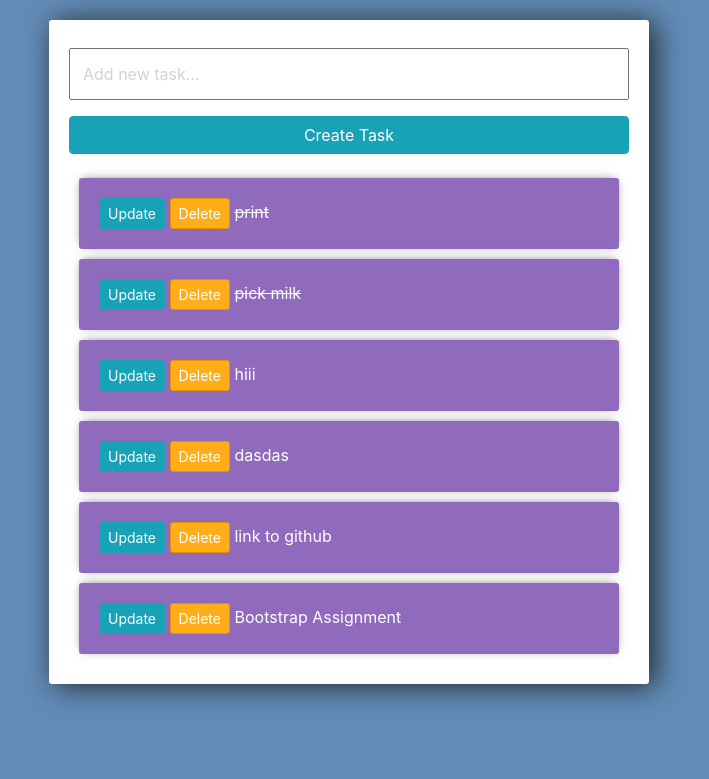
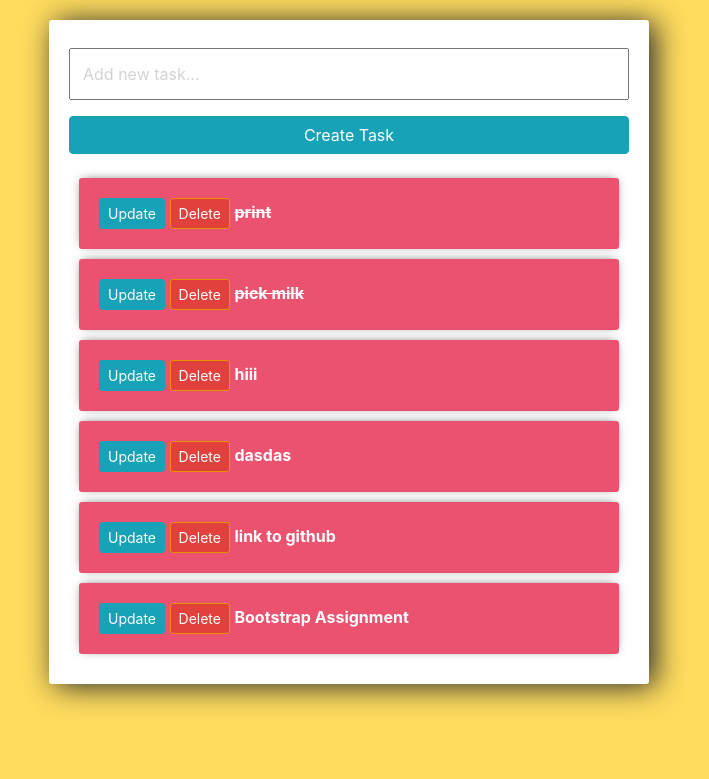
Before and after one commit to abhishekkumar08/toDo-python-django, a Django app: page / in a window 1280 px wide. Shown: the top 779 px of the page, without its empty margins (291-1000 px from the left). Run offline with Django 3.2, Linux system fonts and the light colour scheme; data comes from the database, SQL or seed files in the repository; both versions use the stored data as it was after the commit; some libraries are stand-ins or nearby versions.

Commit message:
Changed the look of the app

```diff
--- a/ToDo/tasks/templates/tasks/list.html
+++ b/ToDo/tasks/templates/tasks/list.html
@@ -1,9 +1,13 @@
-<link rel="stylesheet" href="https://stackpath.bootstrapcdn.com/bootstrap/4.5.0/css/bootstrap.min.css"
-      integrity="sha384-9aIt2nRpC12Uk9gS9baDl411NQApFmC26EwAOH8WgZl5MYYxFfc+NcPb1dKGj7Sk" crossorigin="anonymous">
+<link
+  rel="stylesheet"
+  href="https://stackpath.bootstrapcdn.com/bootstrap/4.5.0/css/bootstrap.min.css"
+  integrity="sha384-9aIt2nRpC12Uk9gS9baDl411NQApFmC26EwAOH8WgZl5MYYxFfc+NcPb1dKGj7Sk"
+  crossorigin="anonymous"
+/>
 
 <style>
   body {
-        background-color: #638CB8;
+    background-color: #ffdc5e;
   }
 
   input {
@@ -18,7 +22,7 @@
   }
 
   .submit {
-        background-color: #6BA3E8;
+    background-color: #5e4ae3;
   }
 
   .center-column {
@@ -31,7 +35,7 @@
   }
 
   .item-row {
-        background-color: #906abd;
+    background-color: #ea526f;
     margin: 10px;
     padding: 20px;
     border-radius: 3px;
@@ -41,27 +45,29 @@
   }
 
   .btn-danger {
-        background-color: #ffae19;
+    background-color: #E1403D;
     border-color: #e59400;
   }
 </style>
 
 <div class="center-column">
   <form method="POST" action="/">
-        {% csrf_token %}
-        {{form.title}}
-        <input type="submit" class="btn btn-info" value="Create Task">
+    {% csrf_token %} {{form.title}}
+    <input type="submit" class="btn btn-info" value="Create Task" />
   </form>
   <div class="todo-list">
-
     {% for task in tasks %}
     <div class="item-row">
-            <a class="btn btn-sm btn-info" href="{% url 'update_task' task.id %}">Update</a>
-            <a class="btn btn-sm btn-danger" href="{% url 'delete' task.id %}">Delete</a>
+      <a class="btn btn-sm btn-info" href="{% url 'update_task' task.id %}"
+        >Update</a
+      >
+      <a class="btn btn-sm btn-danger" href="{% url 'delete' task.id %}"
+        >Delete</a
+      >
       {% if task.complete == True %}
-            <strike>{{task}}</strike>
+      <strike> <strong> {{task}}</strong></strike>
       {% else %}
-            <span>{{task}}</span>
+      <span><strong>{{task}}</strong></span>
       {% endif %}
     </div>
     {% endfor %}
```
Also changed, not shown: README.md, ToDo/db.sqlite3. Lines whose indentation alone changed are shown as unchanged.
